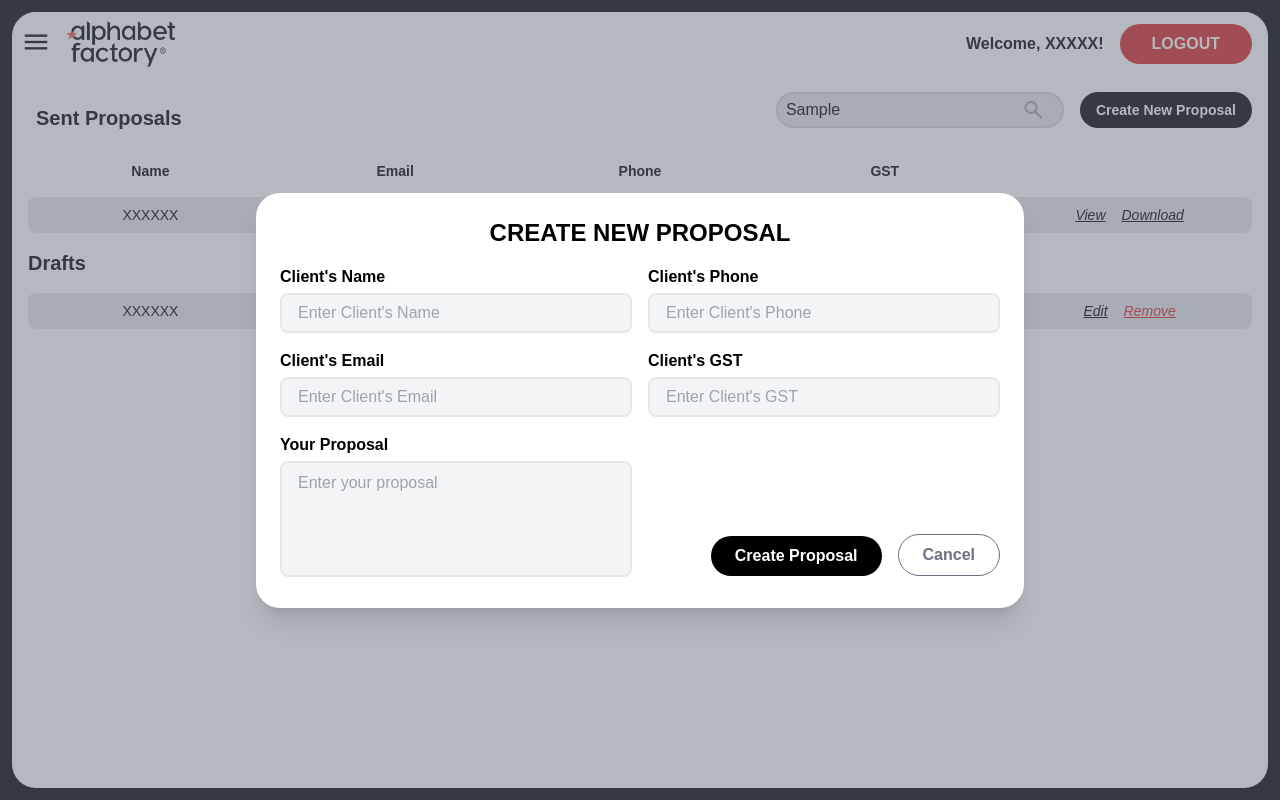
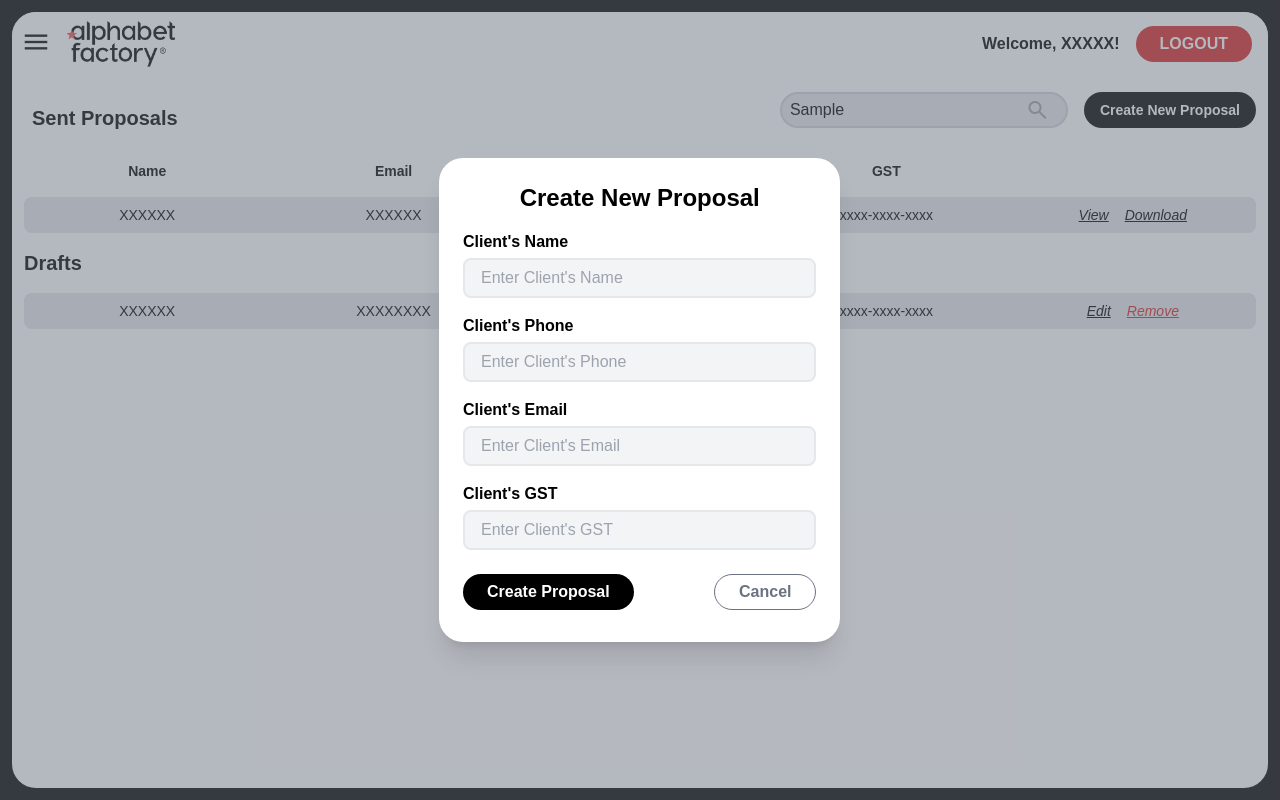
Before and after one commit to muhammadfaizan027915/alphabetfactory--frontend, a React (Create React App) app: page /proposals in a window 1280 px wide. Both pictures are taken after typing "Sample" into the empty fields and a click on the button "Create New Proposal". Built offline with nearby package versions, Linux system fonts and the light colour scheme.

Commit message:
Changed the routing and made some ui fiexes

```diff
--- a/src/App.js
+++ b/src/App.js
@@ -9,7 +9,7 @@ import LoginPage from "./pages/login";
 import SignupPage from "./pages/signUp";
 import ProposalPage from "./pages/proposals";
 import ForgetPassswordPage from "./pages/forgetPassword";
-import CreateProposal from "./pages/proposals/create";
+import Proposal from "./pages/proposals/[id]";
 
 const router = createBrowserRouter(
   createRoutesFromElements(
@@ -20,7 +20,7 @@ const router = createBrowserRouter(
       <Route path="forget-password" element={<ForgetPassswordPage />} />
       <Route path="proposals">
         <Route index element={<ProposalPage />} />
-        <Route path="create" element={<CreateProposal />} />
+        <Route path=":id" element={<Proposal />} />
       </Route>
     </>
   )
--- a/src/components/contentLayout/index.js
+++ b/src/components/contentLayout/index.js
@@ -7,9 +7,9 @@ const ContentLayout = ({ children }) => {
   const toggleSidebar = () => setSiderbarOpen(open => !open)
   return (
     <div className="w-[100vw] h-[100vh] p-2 sm:p-3 bg-black">
-      <div className="w-full h-full px-4 rounded-3xl bg-white overflow-y-auto relative">
+      <div className="w-full h-full rounded-3xl bg-white overflow-y-auto relative">
           <Header onSidebar={toggleSidebar} />
-        <div className="max-w-7xl mx-auto">
+        <div className="max-w-7xl px-3 mx-auto">
           {children}
         </div>
 
--- a/src/components/header/index.js
+++ b/src/components/header/index.js
@@ -5,7 +5,7 @@ const Header = ({onSidebar}) => {
     navigate("/");
   };
   return (
-    <div className="w-full h-16 sticky top-0 bg-white">
+    <div className="w-full h-16 px-4 sticky top-0 bg-white">
       <div className="h-16 flex justify-between items-center">
         <div className="w-[140px] h-fit px-4 flex items-center justify-center gap-4">
           <button onClick={onSidebar}>
@@ -17,9 +17,9 @@ const Header = ({onSidebar}) => {
           />
         </div>
         <div className="flex items-center gap-2 sm:gap-4">
-          <p className="font-semibold text-right">Welcome, XXXXX!</p>
+          <p className="font-semibold text-right hidden sm:block">Welcome, XXXXX!</p>
           <button
-            className="py-2 px-8 rounded-full text-md font-semibold text-white bg-red-600"
+            className="h-[36px] px-6 rounded-full text-md font-semibold text-white bg-red-600"
             onClick={onLogoutClick}
           >
             LOGOUT
--- a/src/components/modal/newProposal/index.js
+++ b/src/components/modal/newProposal/index.js
@@ -1,12 +1,12 @@
 const NewProposal = ({onCreate, onCancel}) => {
   return (
     <div className="sm:max-w-2xl lg:max-w-3xl p-6 rounded-3xl bg-white shadow-xl">
-      <h1 className="font-bold text-2xl text-center mb-4 uppercase">
+      <h1 className="font-bold text-2xl text-center mb-4 ">
         Create New Proposal
       </h1>
 
-      <div className="flex flex-col sm:flex-row sm:justify-between sm:flex-wrap">
-        <div className="mb-4 sm:w-[calc(50%-0.5rem)] w-full">
+      <div className="flex flex-col">
+        <div className="mb-4 ">
           <label
             className="font-semibold inline-block mb-1"
             htmlFor="clientName"
@@ -21,7 +21,7 @@ const NewProposal = ({onCreate, onCancel}) => {
           />
         </div>
 
-        <div className="mb-4 sm:w-[calc(50%-0.5rem)]">
+        <div className="mb-4">
           <label
             className="font-semibold inline-block mb-1"
             htmlFor="clientPhone"
@@ -36,7 +36,7 @@ const NewProposal = ({onCreate, onCancel}) => {
           />
         </div>
 
-        <div className="mb-4 sm:w-[calc(50%-0.5rem)]">
+        <div className="mb-4">
           <label
             className="font-semibold inline-block mb-1"
             htmlFor="clientEmail"
@@ -51,7 +51,7 @@ const NewProposal = ({onCreate, onCancel}) => {
           />
         </div>
 
-        <div className="mb-4 sm:w-[calc(50%-0.5rem)]">
+        <div className="mb-4">
           <label
             className="font-semibold inline-block mb-1"
             htmlFor="clientGst"
@@ -66,29 +66,14 @@ const NewProposal = ({onCreate, onCancel}) => {
           />
         </div>
 
-        <div className="mb-1 sm:mb-0 sm:w-[calc(50%-0.5rem)]">
-          <label
-            className="font-semibold inline-block mb-1"
-            htmlFor="proposal"
-          >
-            Your Proposal
-          </label>
-          <textarea
-            type="text"
-            id="proposal"
-            placeholder="Enter your proposal"
-            cols={"10"}
-            rows={"4"}
-            className="bg-gray-100 w-full border-2 rounded-lg px-4 py-2 resize-none focus:outline-none"
-          />
-        </div>
 
-        <div className="sm:w-[calc(50%-0.5rem)] mb-2 flex justify-end items-end gap-4">
-          <button className="py-2 px-6 rounded-full text-md font-semibold text-white bg-black" onClick={onCreate}>
+
+        <div className="mb-2 flex justify-between items-center gap-4 mt-2">
+          <button className="h-[36px] px-6 rounded-full text-md font-semibold text-white bg-black" onClick={onCreate}>
             Create Proposal
           </button>
 
-          <button className="py-2 px-6 rounded-full text-md font-semibold text-gray-500 bg-white border-[1px] border-gray-500" onClick={onCancel}>
+          <button className="h-[36px] px-6 rounded-full text-md font-semibold text-gray-500 bg-white border-[1px] border-gray-500" onClick={onCancel}>
             Cancel
           </button>
         </div>
--- a/src/components/proposalSlide/index.js
+++ b/src/components/proposalSlide/index.js
@@ -7,12 +7,12 @@ const ProposalSlide = ({
   return (
     <div className="px-2 py-4 flex-shrink-0 w-full sm:px-4 bg-gray-100 rounded-3xl min-h-[calc(100vh-4rem-2rem)]">
       <div className="flex justify-end items-center gap-4">
-        <button className="h-[38px] px-4 text-md rounded-md font-semibold text-white bg-black uppercase">
+        <button className="h-[36px] px-4 text-md rounded-md font-semibold text-white bg-black uppercase">
           Accept
         </button>
 
         <button
-          className="py-1 px-2 h-[38px] rounded-md bg-gray-300 flex flex-col items-center"
+          className="py-1 px-2 h-[36px] rounded-md bg-gray-300 flex flex-col items-center"
         >
           <span className="material-symbols-outlined text-[15px]">
             speaker_notes
@@ -20,7 +20,7 @@ const ProposalSlide = ({
           <span className="text-[8px] font-semibold">Question</span>
         </button>
 
-        <button className="h-[38px] w-10 rounded-md bg-gray-300 flex items-center justify-center">
+        <button className="h-[36px] w-10 rounded-md bg-gray-300 flex items-center justify-center">
           <span
             className="material-symbols-outlined text-lg font-semibold"
             onClick={onPrev}
@@ -30,7 +30,7 @@ const ProposalSlide = ({
         </button>
 
         <button
-          className="h-[38px] w-10 rounded-md bg-gray-300 flex items-center justify-center"
+          className="h-[36px] w-10 rounded-md bg-gray-300 flex items-center justify-center"
           onClick={onNext}
         >
           <span className="material-symbols-outlined text-lg font-semibold">
--- a/src/pages/proposals/index.js
+++ b/src/pages/proposals/index.js
@@ -4,28 +4,26 @@ import DraftTable from "../../components/table/draftTable";
 import ProposalTable from "../../components/table/proposalTable";
 import Modal from "../../components/modal";
 import NewProposal from "../../components/modal/newProposal";
-import ProposalInfo from "../../components/modal/proposalInfo";
+import { useNavigate } from "react-router-dom";
 
 const ProposalsPage = () => {
+  const nvavigate = useNavigate()
   const [openCreateNew, setOpenCreateNew] = useState(false);
   const [openView, setOpenView] = useState(false);
 
   const onCraeteNewProposal = () => setOpenCreateNew((open) => !open);
-  const onVeiwProposal = () => setOpenView(open => !open)
+
+  const onViewOrEdit = () => nvavigate('/proposals/1')
 
   return (
     <>
       <ContentLayout>
-        <ProposalTable  onCraeteNew={onCraeteNewProposal} onView={onVeiwProposal} />
-        <DraftTable onEdit={onCraeteNewProposal} />
+        <ProposalTable  onCraeteNew={onCraeteNewProposal} onView={onViewOrEdit} />
+        <DraftTable onEdit={onViewOrEdit} />
       </ContentLayout>
 
       <Modal isOpen={openCreateNew} onOutsideClick={onCraeteNewProposal}>
         <NewProposal onCancel={onCraeteNewProposal} />
-      </Modal>
-
-      <Modal isOpen={openView} onOutsideClick={onVeiwProposal}>
-        <ProposalInfo onClose={onVeiwProposal} />
       </Modal>
     </>
   );
```
Also changed, not shown: src/pages/proposals/[id]/index.js (renamed from src/pages/proposals/create/index.js).
